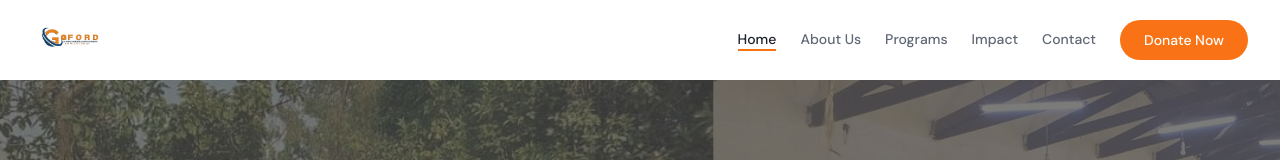
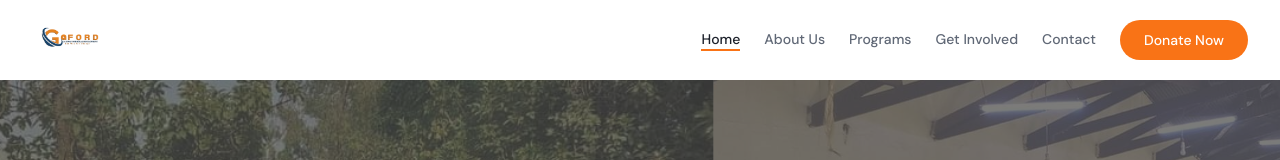
Before and after one commit to JosephOkumu/Gaford, a React (Vite) app in the folder frontend/: page / in a window 1280 px wide. Shown: the top 160 px of the page. Built offline with nearby package versions, Linux system fonts and the light colour scheme; the HTML template or start-up script is replaced by a standard one; a web font is replaced by a local one.

Commit message:
feat: add get involved button

```diff
--- a/frontend/src/components/Navbar.tsx
+++ b/frontend/src/components/Navbar.tsx
@@ -8,7 +8,7 @@ const navLinks = [
   { label: "Home", to: "/" },
   { label: "About Us", to: "/about" },
   { label: "Programs", to: "/programs" },
-  { label: "Impact", to: "/impact" },
+  { label: "Get Involved", to: "/get-involved" },
   { label: "Contact", to: "/contact" },
 ];
 
@@ -29,8 +29,8 @@ const Navbar = () => {
               key={link.to}
               to={link.to}
               className={`text-sm font-medium transition-colors border-b-2 ${location.pathname === link.to
-                  ? "text-foreground border-orange-500"
-                  : "text-muted-foreground hover:text-foreground border-transparent"
+                ? "text-foreground border-orange-500"
+                : "text-muted-foreground hover:text-foreground border-transparent"
                 }`}
             >
               {link.label}
@@ -59,8 +59,8 @@ const Navbar = () => {
                 to={link.to}
                 onClick={() => setOpen(false)}
                 className={`px-4 py-3 text-sm font-medium rounded-md transition-colors border-b-2 ${location.pathname === link.to
-                    ? "text-foreground border-orange-500"
-                    : "text-muted-foreground hover:text-foreground border-transparent"
+                  ? "text-foreground border-orange-500"
+                  : "text-muted-foreground hover:text-foreground border-transparent"
                   }`}
               >
                 {link.label}
```
